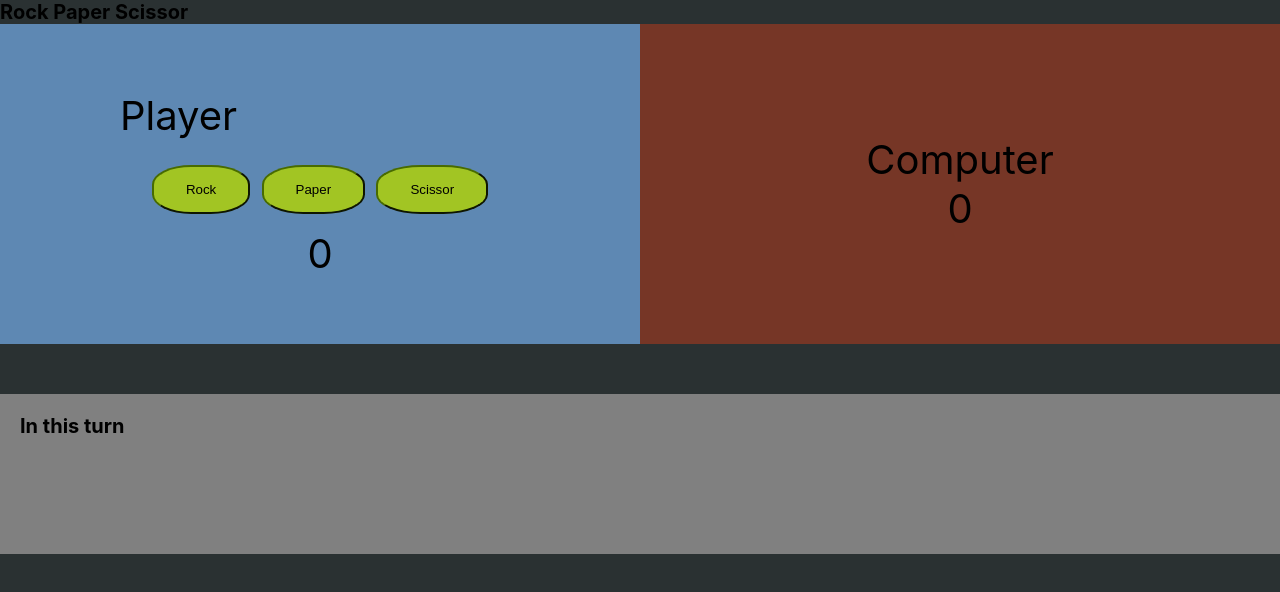
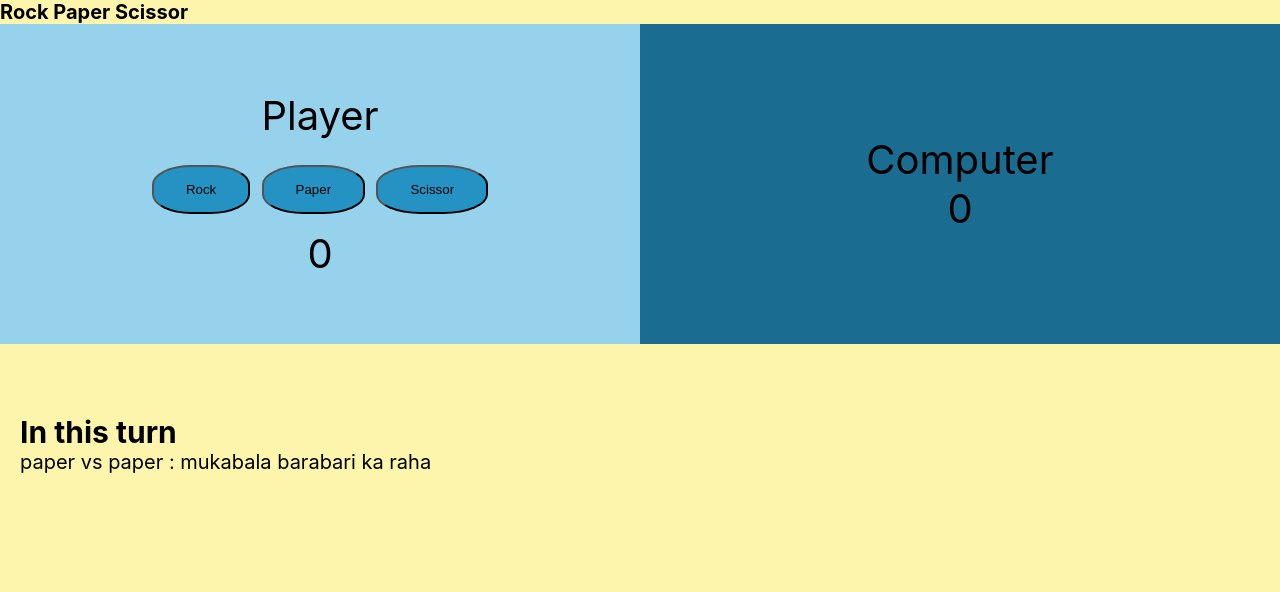
Before and after one commit to hokageCV/RockPaperScissor, a plain HTML site: page index.html in a window 1280 px wide. Both pictures are taken after a click on the element "Rock Paper Scissor". Drawn offline with Linux system fonts and the light colour scheme.

Commit message:
change colors

```diff
--- a/RockPaperScissor.css
+++ b/RockPaperScissor.css
@@ -12,7 +12,7 @@ html{
 body{
     font-family: -apple-system, BlinkMacSystemFont, 'Segoe UI', Roboto, Oxygen, Ubuntu, Cantarell, 'Open Sans', 'Helvetica Neue', sans-serif;
     width: 100%;
-    background:  #2a3132;
+    background:  #FEF5AC;
 }
 /*-----------------------------------------*/
 .container{
@@ -29,7 +29,13 @@ body{
     align-items: center;
     width: 50%;
     height: 100%;
-    background: #5e88b3;
+    background: #97D2EC;
+}
+.player-title{
+    display: flex;
+    flex-direction: column;
+    justify-content: center;
+    align-items: center;
 }
 .computer-div{
     display: flex;
@@ -37,24 +43,23 @@ body{
     justify-content: center;
     align-items: center;
     width: 50%;
-    background: orange;
     height: 100% ;
-    background: #763626;
+    background: #1a6d91;
 }
 
 .btnGroup{
     padding: 15px 32px;
 }
 .btn{
-    background-color: #a2c523;
+    background-color: #2492c3;
     border-radius: 40%;
     padding: 15px 32px;
-    border-color: #486b00;
+    /* border-color: #13257F; */
 }
 .btn:hover{
-    background-color: #37BC61;
+    background-color: #1a6d91;
     border-radius: 50%;
-    border-color: #87CEFF;
+    /* border-color: #87CEFF; */
 }
 
 
@@ -63,14 +68,10 @@ body{
 /*------ move Display      */
 
 .moveDisplay{
-    background-color: grey;
     width: 100%;
-    height: 20vh;
+    /* height: 20vh; */
     margin-top: 50px;
     padding-left: 20px;
     padding-top: 20px;
+    font-size: 20px;
 }
-
-.rounds{
-
-}
--- a/RockPaperScissors.js
+++ b/RockPaperScissors.js
@@ -18,41 +18,44 @@ function playRound (playerSelection, computerSelection) {
 
     if(computerSelection == 'rock'){
         if(playerSelection == 'paper'){
-            console.log( `${playerSelection} vs ${computerSelection} : player jeet gaya ` );
+            round.textContent= `${playerSelection} vs ${computerSelection} : player jeet gaya ` ;
             playerScore++;
         }
         else if( playerSelection == 'rock'){
-            console.log( `${playerSelection} vs ${computerSelection} : mukabala barabari ka raha ` );
+            round.textContent=  `${playerSelection} vs ${computerSelection} : mukabala barabari ka raha ` ;
         }
         else{
-            console.log( `${playerSelection} vs ${computerSelection} : computer jeet gaya ` );
+            round.textContent=  `${playerSelection} vs ${computerSelection} : computer jeet gaya ` ;
             computerScore++;
         }
     }
     else if(computerSelection == 'paper'){
         if(playerSelection == 'scissor'){
-            console.log( `${playerSelection} vs ${computerSelection} : player jeet gaya ` );
+            round.textContent=  `${playerSelection} vs ${computerSelection} : player jeet gaya ` ;
             playerScore++;
         }
         else if( playerSelection == 'paper')
-            console.log( `${playerSelection} vs ${computerSelection} : mukabala barabari ka raha ` );
+        round.textContent=  `${playerSelection} vs ${computerSelection} : mukabala barabari ka raha ` ;
         else{
-            console.log( `${playerSelection} vs ${computerSelection} : computer jeet gaya ` );
+            round.textContent=  `${playerSelection} vs ${computerSelection} : computer jeet gaya ` ;
             computerScore++;
         }
     }
     else if(computerSelection == 'scissor'){
         if(playerSelection == 'rock'){
-            console.log( `${playerSelection} vs ${computerSelection} : player jeet gaya ` );
+            round.textContent=  `${playerSelection} vs ${computerSelection} : player jeet gaya ` ;
             playerScore++;
         }
         else if( playerSelection == 'scissor')
-            console.log( `${playerSelection} vs ${computerSelection} : mukabala barabari ka raha ` );
+        round.textContent=  `${playerSelection} vs ${computerSelection} : mukabala barabari ka raha ` ;
         else{
-            console.log( `${playerSelection} vs ${computerSelection} : computer jeet gaya ` );
+            round.textContent=  `${playerSelection} vs ${computerSelection} : computer jeet gaya ` ;
             computerScore++;
         }
     }
+
+    console.log(round.textContent)
+    roundsDiv.appendChild(round)
 }
 
 
--- a/index.html
+++ b/index.html
@@ -13,13 +13,13 @@
 
     <!-- player area -->
     <div class="player-div">
-        <div>
+        <div class="player-title">
             <p>Player</p>
-        <div class="btnGroup" id="btnGrp">
-            <button class="btn" id="rock">Rock</button>
-            <button class="btn" id="paper">Paper</button>
-            <button class="btn" id="scissor">Scissor</button>
-        </div>
+            <div class="btnGroup" id="btnGrp">
+                <button class="btn" id="rock">Rock</button>
+                <button class="btn" id="paper">Paper</button>
+                <button class="btn" id="scissor">Scissor</button>
+            </div>
         </div>
         <div class="score-container">
             <p class="score" id="playerPoints">0</p>
@@ -38,7 +38,7 @@
 </div>
 
 <div class="moveDisplay">
-    <h1>In this turn</h1>
+    <h2>In this turn</h2>
     <div id="rounds">
 
     </div>
```
